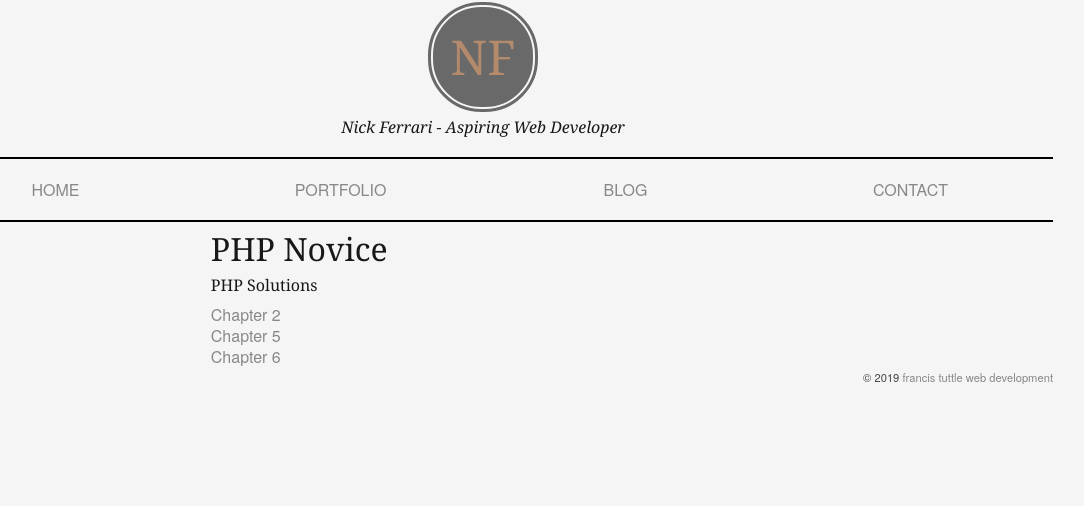
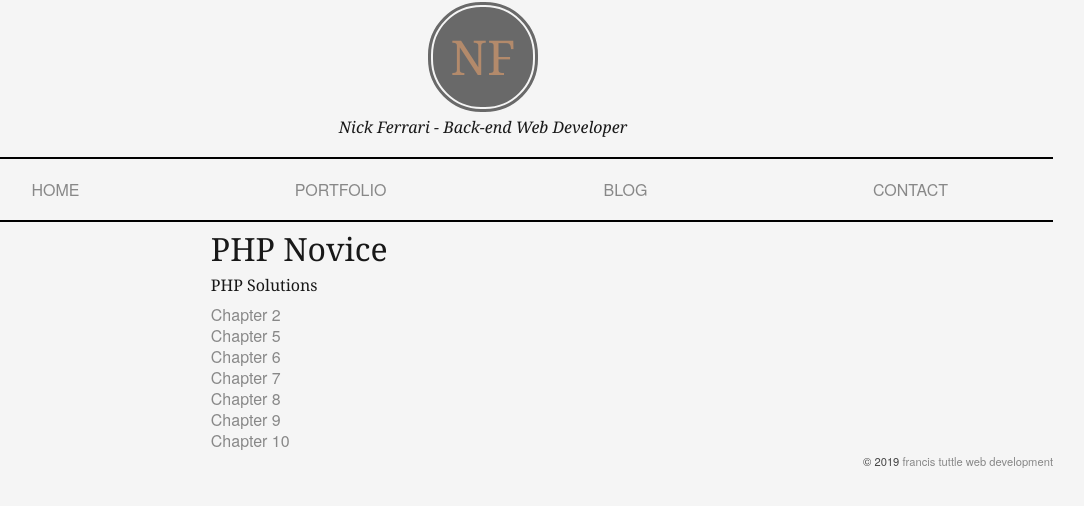
Before and after one commit to njferrari14/mysite, a plain HTML site: page phpnovice.html in a window 1280 px wide. Shown: the whole page, without its empty margins (157-1241 px from the left). Drawn offline with nearby package versions, Linux system fonts and the light colour scheme.

Commit message:
Updated my title and added some sections to phpnovice

```diff
--- a/phpnovice.html
+++ b/phpnovice.html
@@ -28,7 +28,7 @@
         <div class="mobilecontainer">
     <div class="sixteen">
       <h1 class="logo"><a href="index.html">NF</a></h1>
-      <h2><em>Nick Ferrari - Aspiring Web Developer</em></h2>
+      <h2><em>Nick Ferrari - Back-end Web Developer</em></h2>
       <nav>
           <ul>
               <li><a href="index.html">Home</a></li>
@@ -48,6 +48,10 @@
                   <li><a href="skill-sections/phpnovice/coursework/chapter02/phpinfo.php" title="Chapter 2">Chapter 2</a></li>
                   <li><a href="skill-sections/phpnovice/phpsols-4e/ch04_finished/index.php" title="Chapter 5">Chapter 5</a></li>
                   <li><a href="skill-sections/phpnovice/phpsols-4e/ch06_finished/index.php" title="Chapter 6">Chapter 6</a></li>
+                  <li><a href="skill-sections/phpnovice/phpsols-4e/ch07_finished/getdownloads.php" title="Chapter 7">Chapter 7</a></li>
+                  <li><a href="skill-sections/phpnovice/phpsols-4e/ch08_finished/ch08/csv_splat.php" title="Chapter 8">Chapter 8</a></li>
+                  <li><a href="skill-sections/phpnovice/phpsols-4e/ch09_finished/uploads/file_upload.php" title="Chapter 9">Chapter 9</a></li>
+                  <li><a href="skill-sections/phpnovice/phpsols-4e/ch10_finished/gd/create_thumb_upload.php" title="Chapter 10">Chapter 10</a></li>
                 </ol>
             </div>
     </div> <!-- three-fourths -->
```
Also changed, not shown: contact.html (+1 -1 lines), cssnewbie.html (+1 -1 lines), cssnovice.html (+1 -1 lines), design_novice.html (+1 -1 lines), htmlnovice.html (+1 -1 lines), index.html (+1 -1 lines), jsnovice.html (+1 -1 lines), port.html (+1 -1 lines), sqlnovice.html (+1 -1 lines), workflow_novice.html (+1 -1 lines).
